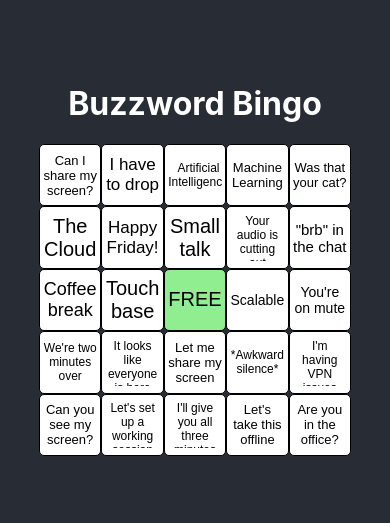
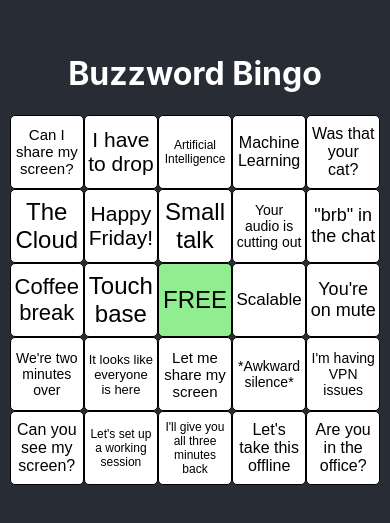
Before and after one commit to jtaavola/buzzword-bingo, a React (Create React App) app: page / in a window 390 px wide. Shown: the part 163-686 px from the top of the page. Built offline with nearby package versions, Linux system fonts and the light colour scheme.

Commit message:
improve mobile experience (#7)

```diff
--- a/src/components/Board/Board.js
+++ b/src/components/Board/Board.js
@@ -8,6 +8,10 @@ const BoardContainer = styled.div`
   grid-template-rows: repeat(5, minmax(0, 1fr));
   height: 80vmin;
   width: 80vmin;
+  @media (max-width: 463px) {
+    height: 95vmin;
+    width: 95vmin;
+  }
 `;
 
 export const Board = ({ buzzwords }) => {
--- a/src/components/FluidText/FluidText.js
+++ b/src/components/FluidText/FluidText.js
@@ -45,5 +45,5 @@ export const FluidText = ({ maxSize, minSize, children }) => {
 
 FluidText.defaultProps = {
   maxSize: '24',
-  minSize: '12',
+  minSize: '10',
 };
```
